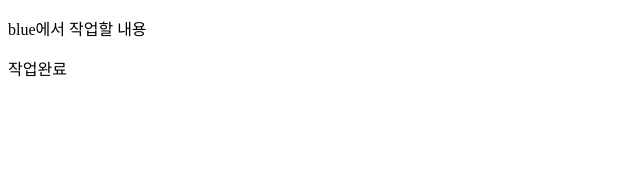
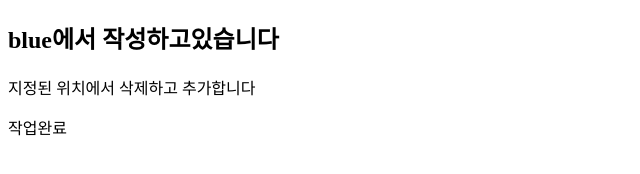
Before and after one commit to jsh5429/0602_git_project, a plain HTML site: page index.html in a window 1280 px wide. Shown: the whole page, without its empty margins (0-640 px from the left). Drawn offline with Linux system fonts and the light colour scheme.

Commit message:
0602 blue 작성완료

```diff
--- a/index.html
+++ b/index.html
@@ -8,7 +8,8 @@
 </head>
 <body>
     <section>
-        <p>blue에서 작업할 내용</p>
+        <h1>blue에서 작성하고있습니다</h1>
+        <p>지정된 위치에서 삭제하고 추가합니다</p>
     </section>
     <section>
         <p>작업완료</p>
```
